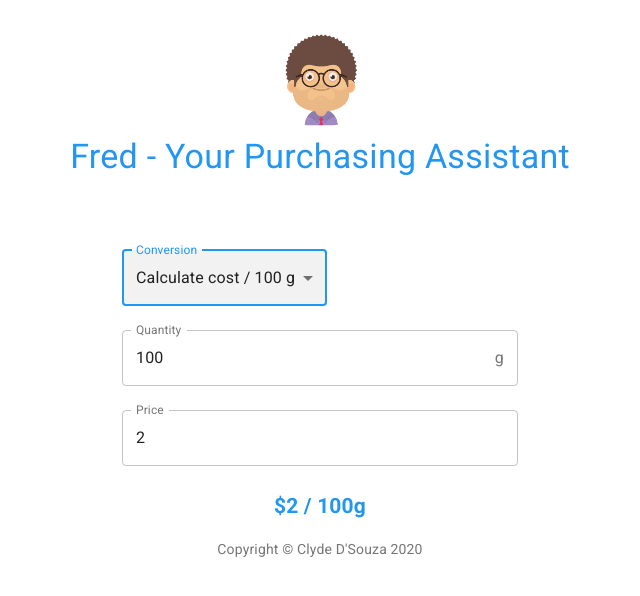
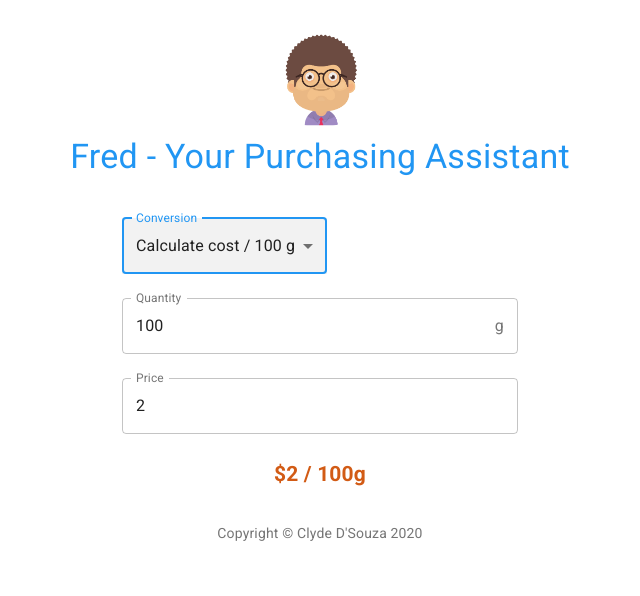
Before and after one commit to ClydeDz/fred, a React (Create React App) app: page / in a window 1280 px wide. Shown: the top 596 px of the page, without its empty margins (320-960 px from the left). Built offline with nearby package versions, Linux system fonts and the light colour scheme.

Commit message:
Add animation to results text color to stand out

```diff
--- a/src/component-styles/ConversionFormStyles.js
+++ b/src/component-styles/ConversionFormStyles.js
@@ -2,7 +2,8 @@ import { makeStyles } from '@material-ui/core/styles';
 
 const ConversionFormStyles = makeStyles(theme => ({
     paper: {
-        marginTop: theme.spacing(8),
+        marginTop: theme.spacing(4),
+        marginBottom: theme.spacing(2),
         display: 'flex',
         flexDirection: 'column',
         alignItems: 'center',
@@ -19,7 +20,22 @@ const ConversionFormStyles = makeStyles(theme => ({
         margin: theme.spacing(3, 0, 2),
     },
     h2: {
-        color: theme.palette.primary.main,
+        fontSize: theme.typography.h1,
+        animation: '$color-change 9s infinite',
+    },
+    '@keyframes color-change': {
+        '0%': {
+            color: theme.palette.primary.main,
+        },
+        '40%': {
+            color: theme.palette.tertiary.main,
+        },
+        '80%': {
+            color: theme.palette.secondary.main,
+        },
+        '100%': {
+            color: theme.palette.primary.main,
+        },
     },
     formControl: {
         margin: theme.spacing(0, 0, 1, 0),
--- a/src/theme.js
+++ b/src/theme.js
@@ -10,6 +10,9 @@ const theme = createMuiTheme({
     secondary: {
       main: '#ff3d00',
     },
+    tertiary:{
+      main: '#00e676',
+    },
     error: {
       main: red.A400,
     },
```
